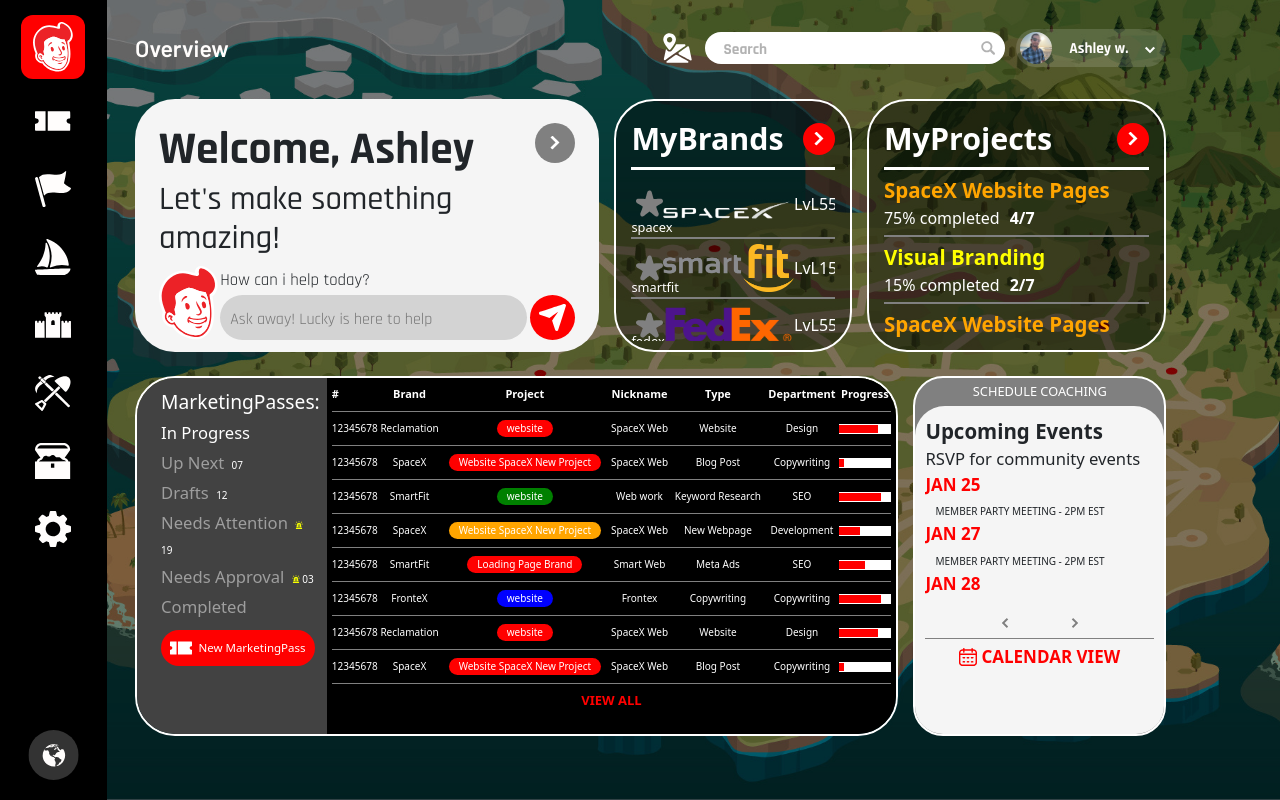
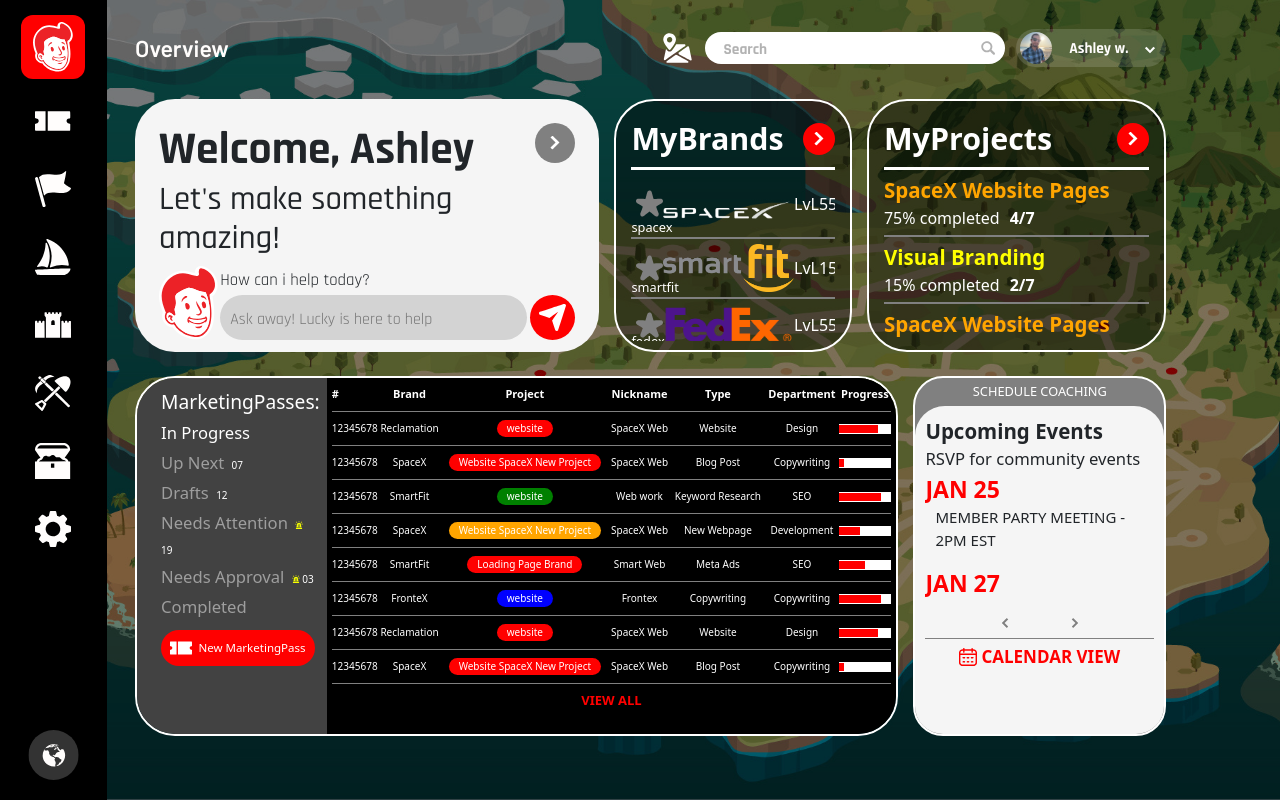
Before and after one commit to Brahmasura/mmpTest, a React (Vite) app: page / in a window 1280 px wide. Built offline with nearby package versions, Linux system fonts and the light colour scheme; grey boxes are pictures that could not be loaded.

Commit message:
fifth div event date and para fonts adjustment

```diff
--- a/src/components/UpcomingEvent/event.module.scss
+++ b/src/components/UpcomingEvent/event.module.scss
@@ -1,13 +1,14 @@
 .mainDiv {
+  margin-bottom:1.8vh;
   .date {
     color: red;
-    font-size: 17px;
+    font-size: 23px;
     display: inline-block;
     font-weight: 600;
   }
 
   .title {
-    font-size: 10px;
+    font-size: 15px;
     display: inline-block;
     margin-left:10px;
   }
```
